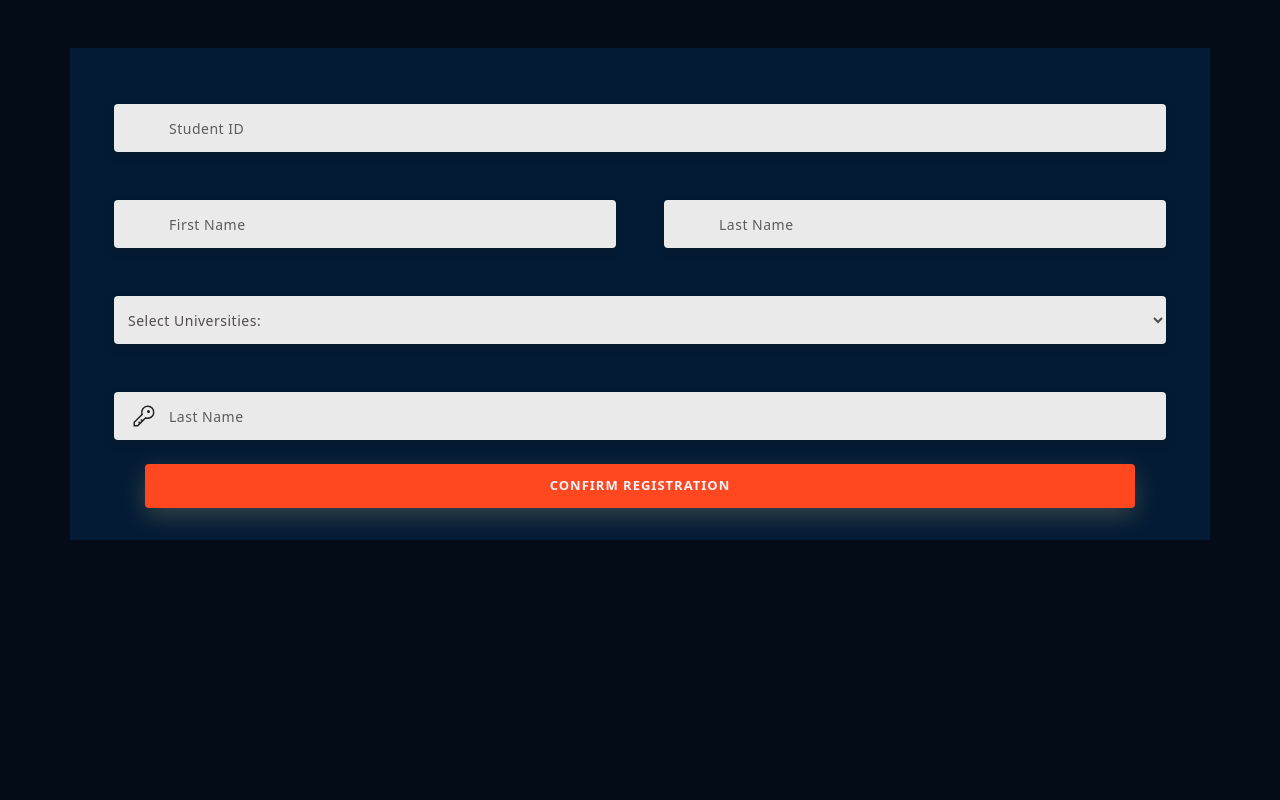
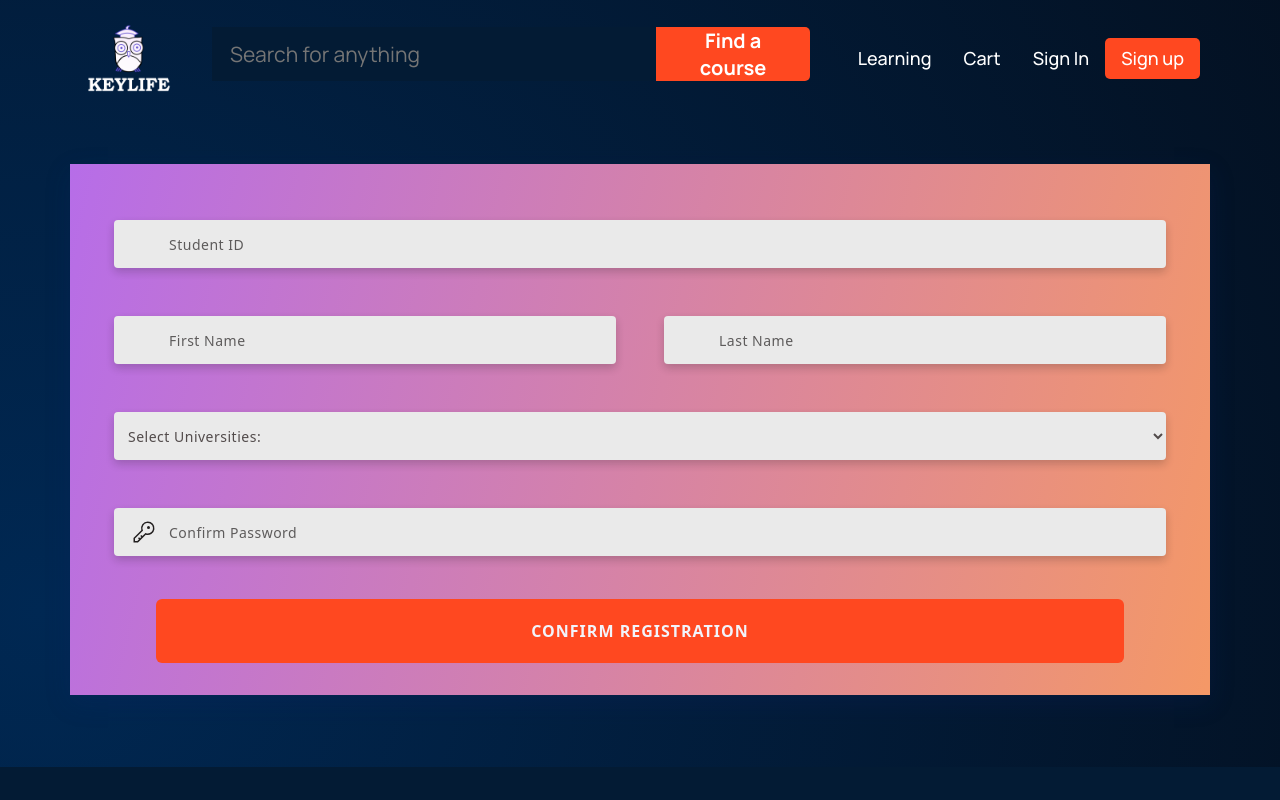
Before and after one commit to mohripan/Keylife-Tugas-kuliah-, a React (Create React App) app in the folder client/: page /signup-detail in a window 1280 px wide. Shown: the top 800 px of the page. Built offline with nearby package versions, Linux system fonts and the light colour scheme; some icons are missing.

Commit message:
Client beres

```diff
--- a/client/src/components/profileComponents/ProfileTabs.jsx
+++ b/client/src/components/profileComponents/ProfileTabs.jsx
@@ -13,7 +13,7 @@ const ProfileTabs = () => {
               name="id"
               className="form-style"
               placeholder="Student ID"
-              id="logname"
+              id="idstudent"
               autoComplete="off"
             />
             <Icon icon="arcticons:id-wallet" className="keylife__login-input-icon" />
@@ -27,7 +27,7 @@ const ProfileTabs = () => {
               name="firstname"
               className="form-style"
               placeholder="First Name"
-              id="logname"
+              id="firstname"
               autoComplete="off"
             />
             <Icon icon="icon-park-outline:edit-name" className="keylife__login-input-icon" />
@@ -38,10 +38,10 @@ const ProfileTabs = () => {
           <div className="keylife__login-form-group">
             <input
               type="text"
-              name="firstname"
+              name="lastname"
               className="form-style"
               placeholder="Last Name"
-              id="logname"
+              id="lastname"
               autoComplete="off"
             />
             <Icon icon="icon-park-twotone:edit-name" className="keylife__login-input-icon" />
@@ -67,17 +67,19 @@ const ProfileTabs = () => {
         <div className="col-md-12 p-4">
           <div className="keylife__login-form-group">
             <input
-              type="text"
-              name="firstname"
+              type="password"
+              name="confirm"
               className="form-style"
-              placeholder="Last Name"
-              id="logname"
+              placeholder="Confirm Password"
+              id="confirm_password"
               autoComplete="off"
             />
             <Icon icon="carbon:password" className="keylife__login-input-icon" />
           </div>
         </div>
-        <button type="submit">Confirm Registration</button>
+        <div style={{paddingTop: "1.2rem", margin: "auto", textAlign: "center"}}>
+          <button type="submit">Confirm Registration</button>
+        </div>
       </form>
     </>
   );
--- a/client/src/screens/detailSignUp/DetailSignUp.jsx
+++ b/client/src/screens/detailSignUp/DetailSignUp.jsx
@@ -5,7 +5,8 @@ import './detailSignUp.scss';
 
 const DetailSignUp = () => {
   return (
-      <div>
+      <div className="gradient__bg">
+        <Navbar />
     <div className="container mt-lg-5 mt-3 keylife__account-settings">
         <div className="row align-items-start">
           {/* <div className="col-lg-4 p-0 shadow">
@@ -87,6 +88,10 @@ const DetailSignUp = () => {
           </div>
         </div>
       </div>
+      <br />
+      <br />
+      <br />
+      <Footer />
       </div>
   )
 }
--- a/client/src/screens/detailSignUp/detailSignUp.scss
+++ b/client/src/screens/detailSignUp/detailSignUp.scss
@@ -2,7 +2,8 @@
   width: 100%;
   display: block;
   padding: 2rem;
-  background: var(--color-footer);
+  background: var(--gradient-bar);
+  box-shadow: 0 8px 24px 0 rgba(16,39,112,.2);
 }
 
 .keylife__account-settings-author-card {
@@ -151,16 +152,17 @@
   font-size: 17px;
   background-color: #e5fee9;
 }
+
 .form-container button {
     width: 90%;
-    border-radius: 4px;
-    height: 44px;
-    font-size: 13px;
+    border-radius: 6px;
+    height: 2.5rem;
+    font-size: 1rem;
     font-weight: 600;
     text-transform: uppercase;
     -webkit-transition : all 200ms linear;
     transition: all 200ms linear;
-    padding: 1rem 2rem;
+    padding: 2rem 2rem;
     letter-spacing: 1px;
     display: -webkit-inline-flex;
     display: -ms-inline-flexbox;
@@ -178,6 +180,11 @@
     border: none;
     background-color: #ff4820;
     color: #F2F4FB;
-    box-shadow: 0 8px 24px 0 rgba(255,235,167,.2);
     margin: auto;
 }
+
+.form-container button:hover {
+  background-color: #2F89FC;
+  color: #ffeba7;
+  box-shadow: 0 8px 24px 0 rgba(16,39,112,.2);
+}
```
Also changed, not shown: client/src/data/Products.jsx (added, +70 -0 lines), client/src/components/navbar/navbar.css (line endings or trailing spaces), 2 other files (tests, documents, lock files or other folders).
